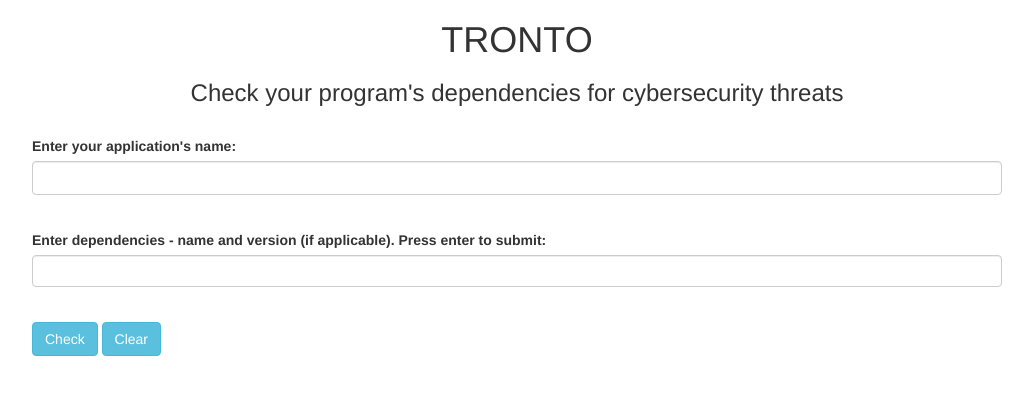
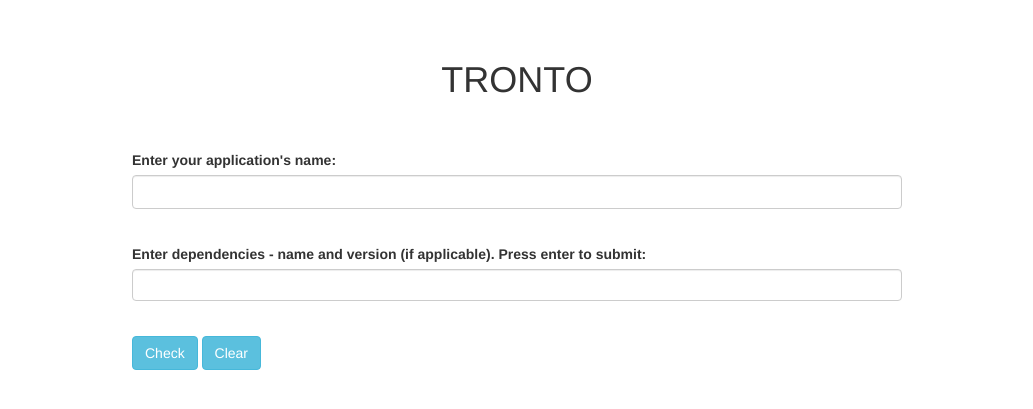
Before and after one commit to kkatsy/Tronto_Demo, a Flask app: page / in a window 1280 px wide. Shown: the top 409 px of the page, without its empty margins (123-1156 px from the left). Run offline with Flask 2, Linux system fonts and the light colour scheme; parts of the project's set-up code (start-up, migrations or seed data) failed here and were passed over; some libraries are stand-ins or nearby versions.

Commit message:
edited readme

```diff
--- a/templates/index.html
+++ b/templates/index.html
@@ -2,6 +2,8 @@
 <html>
 
 <head>
+  <br>
+  <br>
   <title>TRONTO</title>
   <meta name="viewport" content="width=device-width">
   <link href="https://maxcdn.bootstrapcdn.com/bootstrap/3.3.7/css/bootstrap.min.css" rel="stylesheet" type="text/css" />
@@ -15,7 +17,8 @@
   <link href="/static/typeahead.css" rel="stylesheet" type="text/css" />
   <style>
     .container {
-    max-width: 1000px;
+    max-width: 800px;
+    margin: auto;
     }
     textarea {
       width: 1000px;
@@ -29,8 +32,9 @@
   <div class="container">
     <div class="header" id="appNameForm">
       <h1 style="text-align:center">TRONTO</h1>
-      <h3 style="text-align:center">Check your program's dependencies for cybersecurity threats</h3>
+      <!-- <h3 style="text-align:center">Check your program's dependencies for cybersecurity threats</h3> -->
     </div>
+    <br>
     <br>
 
     <div class="form-group" id="appNameForm">
```
Also changed, not shown: README.md.
